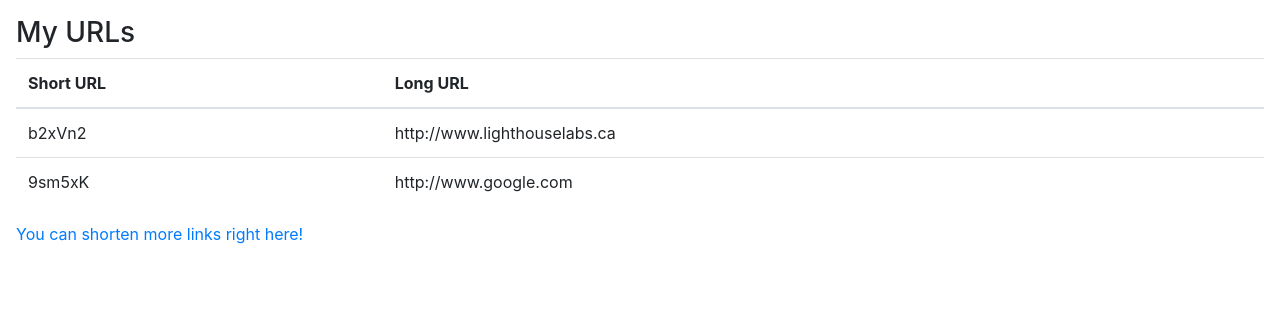
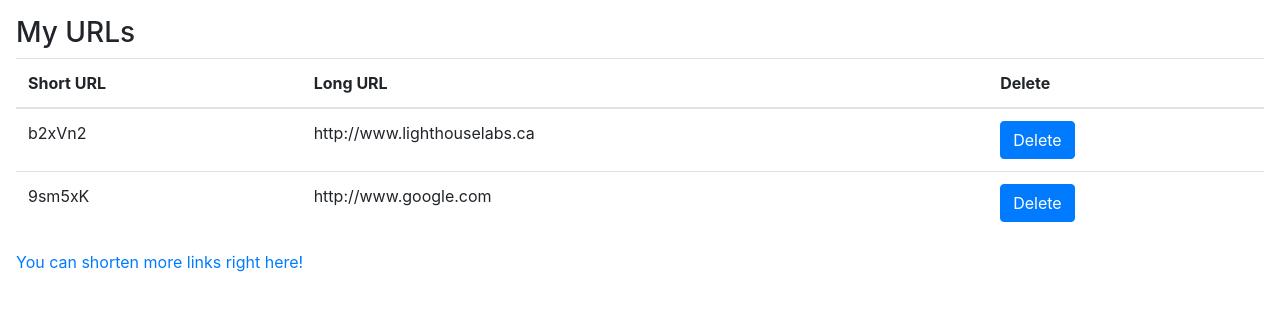
Before and after one commit to koogler/tinyapp, a Node server app: page /urls in a window 1280 px wide. Shown: the part 56-367 px from the top of the page. Run offline with Node 20, Linux system fonts and the light colour scheme; some libraries are stand-ins or nearby versions.

Commit message:
adding delete function to site, modified express_server and urls_index

```diff
--- a/express_server.js
+++ b/express_server.js
@@ -62,6 +62,12 @@ app.get("/u/:shortURL", (req, res) => {
   res.redirect(longURL);
 });
 
+app.post("/urls/:shortURL/delete", (req, res) => {
+  const newShort = req.params.shortURL
+  delete urlDatabase[newShort]
+  res.redirect('/urls')
+})
+
 app.listen(PORT, () => {
   console.log(`Example app listening on port ${PORT}!`);
 });
--- a/views/urls_index.ejs
+++ b/views/urls_index.ejs
@@ -20,6 +20,7 @@
           <tr>
             <th scope="col">Short URL</th>
             <th scope="col">Long URL</th>
+            <th scope="col">Delete</th>
           </tr>
         </thead>
         <tbody>
@@ -30,6 +31,10 @@
               </td>
               <td>
                 <%= urls[url] %>
+              </td>
+              <td>
+                <form method="POST" action="/urls/<%= url %>/delete"><button type="delete"
+                    class="btn btn-primary">Delete</button></form>
               </td>
             </tr>
             <% } %>
```
